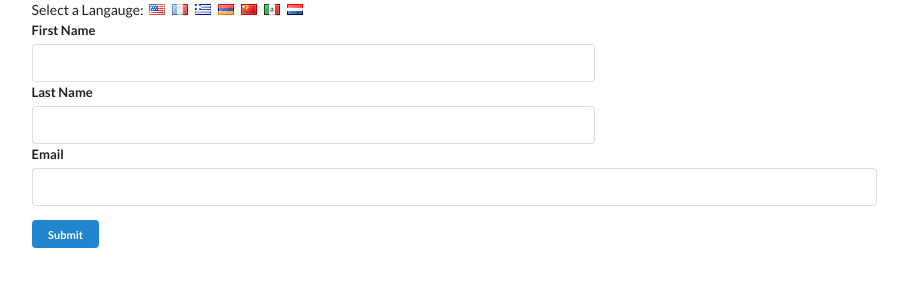
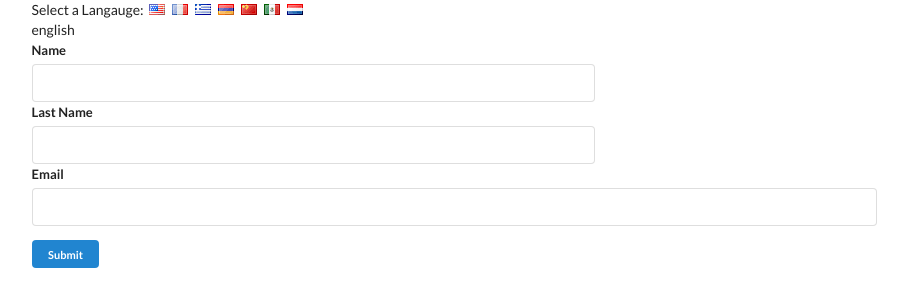
Before and after one commit to NickKarsant/internationalization, a React (Create React App) app: page / in a window 1280 px wide. Shown: the top 306 px of the page, without its empty margins (45-953 px from the left). Built offline with nearby package versions, Linux system fonts and the light colour scheme.

Commit message:
add Provider to App. language toggles

```diff
--- a/src/components/App.js
+++ b/src/components/App.js
@@ -1,8 +1,9 @@
 import React from "react";
 import UserCreate from "./UserCreate";
+import LanguageContext from '../contexts/LanguageContext'
 
 class App extends React.Component {
-  state = { language: "english" };
+  state = { language: 'english' };
 
 
   onLanguageChange = (language) => {
@@ -21,7 +22,11 @@ class App extends React.Component {
         <i className="flag mx" onClick={() => this.onLanguageChange('spanish')}></i>
         <i className="flag nl" onClick={() => this.onLanguageChange('dutch')}></i>
         </div>
+
+        {this.state.language}
+        <LanguageContext.Provider value={this.state.language}>
         <UserCreate />
+        </LanguageContext.Provider>
       </div>
     );
   }
--- a/src/components/Button.js
+++ b/src/components/Button.js
@@ -1,15 +1,12 @@
 import React from 'react';
 import LanguageContext from '../contexts/LanguageContext';
-
 
 class Button extends React.Component {
   static contextType = LanguageContext;
 
-
-  render(){
-
-    console.log(this.context);
-    return <button className="ui button mini primary">Submit</button>
+  render() {
+    const text = this.context === 'english' ? 'Submit' : 'Tíjiāo';
+    return <button className='ui button mini primary'>{text}</button>;
   }
 }
 
--- a/src/components/Field.js
+++ b/src/components/Field.js
@@ -1,10 +1,16 @@
 import React from "react";
+import LanguageContext from '../contexts/LanguageContext';
+
 
 class Field extends React.Component {
+  static contextType = LanguageContext;
+
   render() {
+    const text = this.context === 'english' ? 'Name' : 'Míngzì';
+
     return (
       <div className="ui field">
-        <label>First Name</label>
+        <label>{text}</label>
         <input style={{width: '50%' }}/>
         <label>Last Name</label>
         <input style={{width: '50%' }} />
--- a/src/contexts/LanguageContext.js
+++ b/src/contexts/LanguageContext.js
@@ -1,5 +1,3 @@
 import React from 'react';
 
-
-
 export default React.createContext('english');
```
Also changed, not shown: src/components/UserCreate.js (+3 -6 lines).
